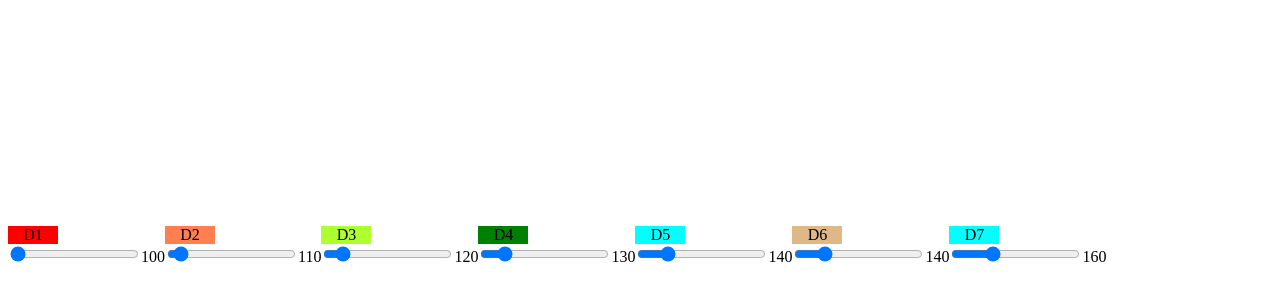
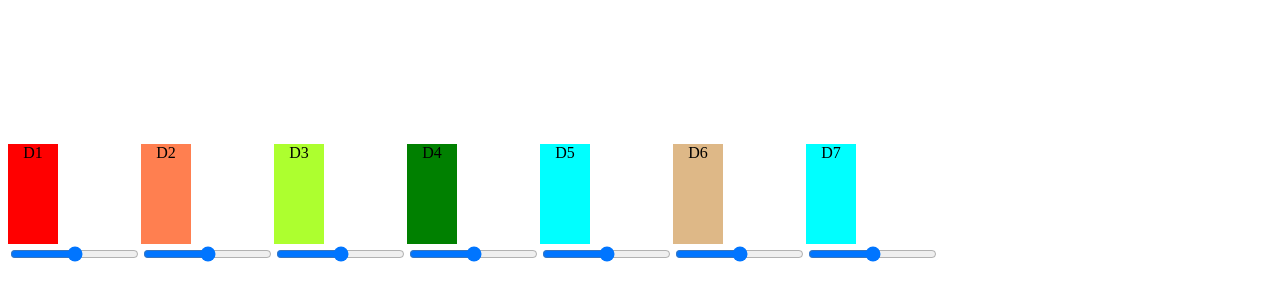
Before and after one commit to pogrebniy89/Front-End-pro, a plain HTML site: page extra work/280720/index.html in a window 1280 px wide. Shown: the part 92-392 px from the top of the page. Drawn offline with nearby package versions, Linux system fonts and the light colour scheme.

Commit message:
in to vue 040820

```diff
--- a/extra work/280720/main.js
+++ b/extra work/280720/main.js
@@ -41,7 +41,7 @@ Vue.component('Diagram', {
         }
     },
     methods: {
-        moveEvent(){
+        moveEvent() {
             console.log('tut');
         }
     },
@@ -61,17 +61,20 @@ Vue.component('column', {
         }
     },
     methods: {
-        moveEvent(value){
-            console.log('tut', value);
+        moveEvent(value) {
+            // console.log('tut', value);
             this.heightColumn = value;
         }
+    },
+    mounted() {
+        this.heightColumn = localStorage.getItem(this.diagramName);
     },
     template: `
         <div class="wrap">
             <div class="decorColumn" v-bind:style='{height: heightColumn + "px", background: indexD.background}'>{{indexD.name}}
 
             </div>
-            <range :valueRange="indexD.height" @moveHeight="moveEvent"></range>
+            <range :valueRange="indexD" @moveHeight="moveEvent"></range>
         </div>
 
     `
@@ -81,12 +84,21 @@ Vue.component('range', {
     props: ['valueRange'],
     data() {
         return {
-            value: this.valueRange
+            value: this.valueRange.height,
+            diagramName: this.valueRange.name
         }
     },
     methods: {
-        onClick(){
+        onClick() {
             this.$emit('moveHeight', this.value);
+        }
+    },
+    mounted() {
+        this.value = localStorage.getItem(this.diagramName);
+    },
+    watch: {
+        value(newvalue) {
+            localStorage.setItem(this.diagramName, newvalue);
         }
     },
     template: `
@@ -97,7 +109,5 @@ Vue.component('range', {
 
 let vue = new Vue({
     el: '#app',
-    data: {
-        foo: 123
-    }
+    data: {}
 })
--- a/extra work/280720/style.css
+++ b/extra work/280720/style.css
@@ -7,7 +7,7 @@
 }
 .decorColumn{
     width: 50px;
-    /*height: 100px;*/
+    height: 100px;
     text-align: center;
     /*background-color: deeppink;*/
     margin-right: 10px;
```
